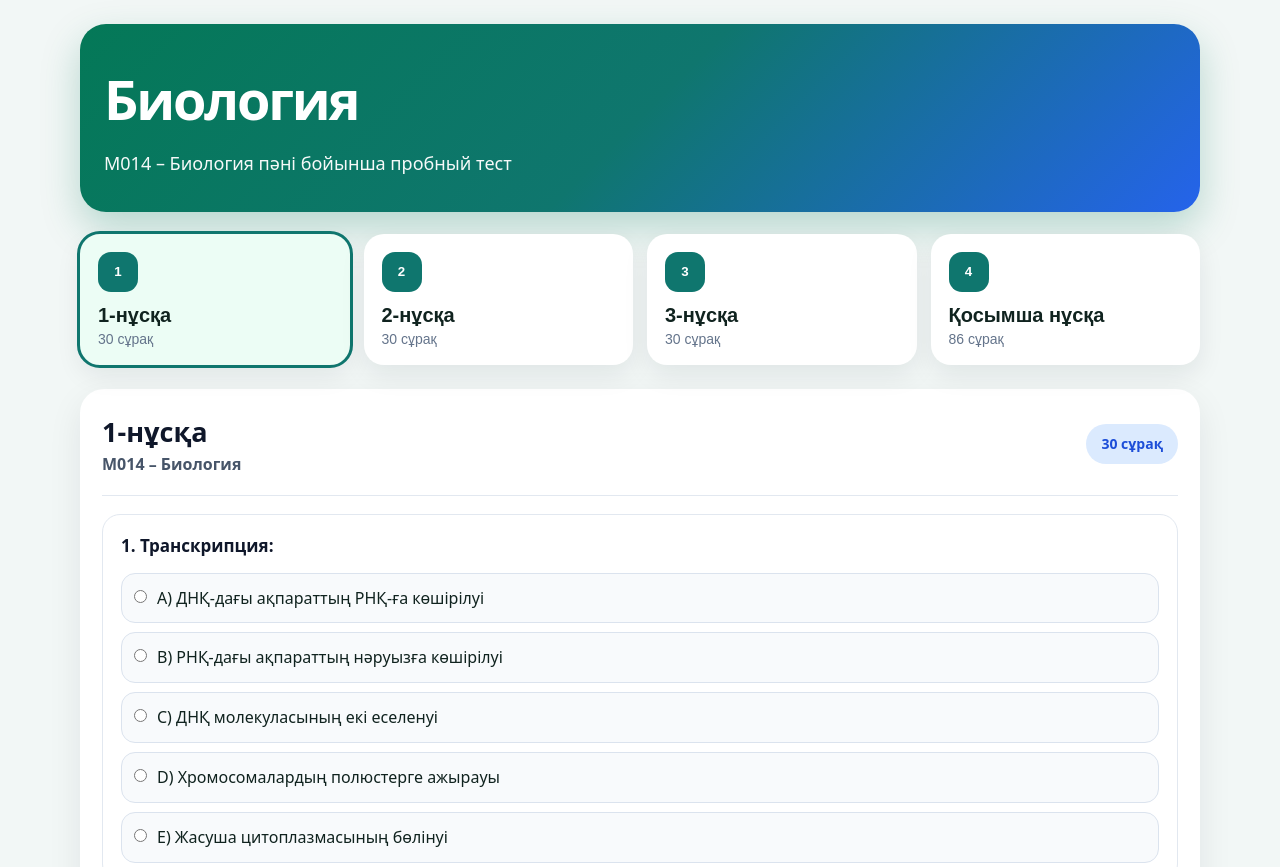
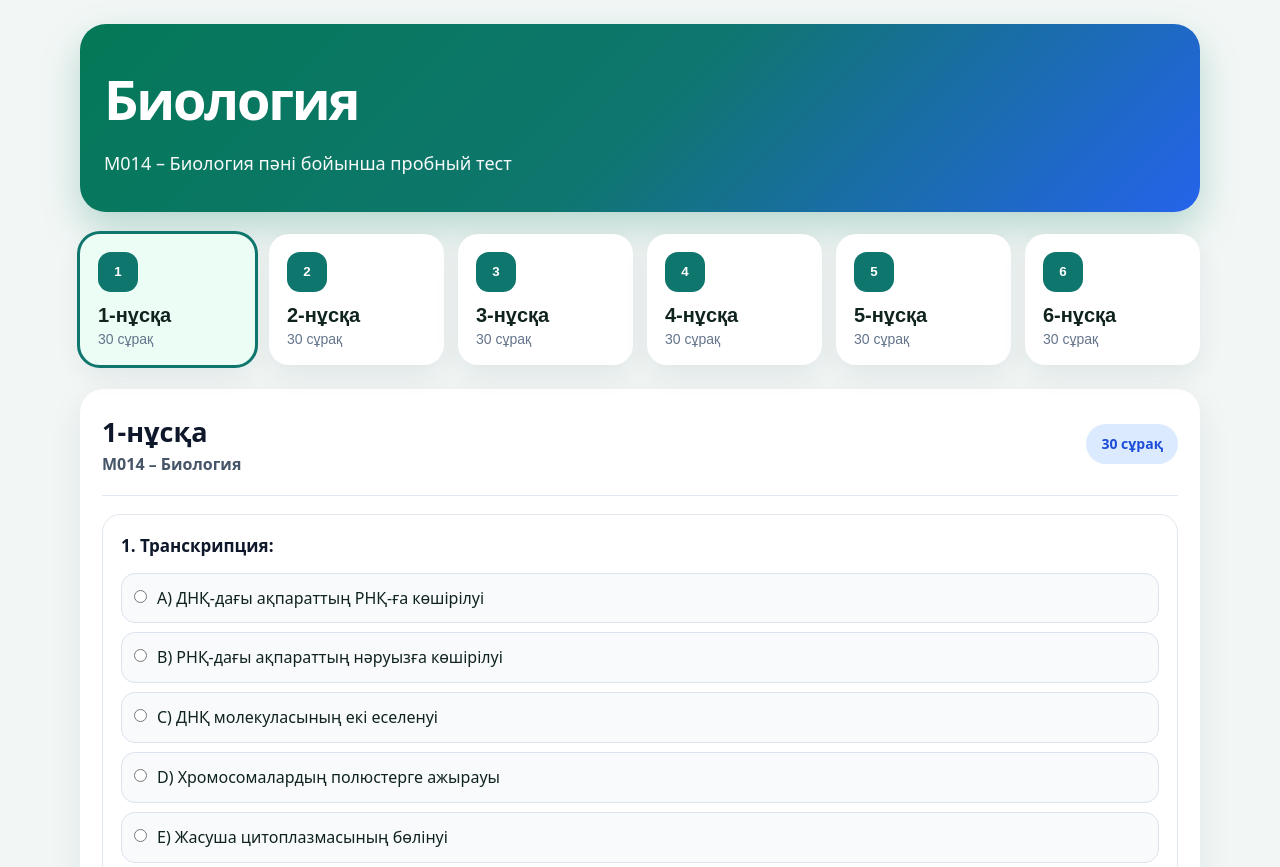
Before and after one commit to naznml/Bl2, a plain HTML site: page index.html in a window 1280 px wide. Shown: the top 867 px of the page. Drawn offline with Linux system fonts and the light colour scheme.

Commit message:
Update index.html

```diff
--- a/index.html
+++ b/index.html
@@ -3,7 +3,7 @@
 <head>
   <meta charset="UTF-8" />
   <meta name="viewport" content="width=device-width, initial-scale=1.0" />
-  <title>Биология | М014</title>
+  <title>Биология М014 | 6 нұсқа</title>
 
   <style>
     * {
@@ -1757,7 +1757,7 @@
     ]
   },
   {
-    "title": "Қосымша нұсқа",
+    "title": "4-нұсқа",
     "code": "М014 – Биология",
     "questions": [
       {
@@ -2230,7 +2230,13 @@
           0
         ],
         "explanation": "Сферосома өсімдік жасушасында қор заттарының, әсіресе майлардың жиналуына қатысады."
-      },
+      }
+    ]
+  },
+  {
+    "title": "5-нұсқа",
+    "code": "М014 – Биология",
+    "questions": [
       {
         "text": "Кроссинговер:",
         "multiple": false,
@@ -2686,7 +2692,13 @@
           2
         ],
         "explanation": "Жасуша теориясы бойынша жасушалар құрылысы мен қызметі жағынан ұқсас болады және бөліну арқылы көбейеді."
-      },
+      }
+    ]
+  },
+  {
+    "title": "6-нұсқа",
+    "code": "М014 – Биология",
+    "questions": [
       {
         "text": "Жасуша теориясының негізгі қағидалары:",
         "multiple": false,
@@ -3083,6 +3095,66 @@
           0
         ],
         "explanation": "Мембрана липидтерінің гидрофильді басы және гидрофобты құйрығы болады."
+      },
+      {
+        "text": "Адамның есту аппаратына зиянды механикалық тербелістер:",
+        "multiple": false,
+        "options": [
+          "Электромагниттік толқындар",
+          "Жарық сәулелері",
+          "Инфрақызыл сәулелер",
+          "Рентген сәулелері",
+          "Ультракүлгін сәулелер"
+        ],
+        "answer": [
+          0
+        ],
+        "explanation": "Файлда бұл сұрақтың дұрыс жауабы электромагниттік толқындар деп берілген."
+      },
+      {
+        "text": "Ауа бұлшықеттерін қолданады:",
+        "multiple": false,
+        "options": [
+          "Биомеханикада, аяқ-қол протезін жасауда, роботехникада",
+          "Фотосинтезді күшейтуде және хлорофилл түзуде",
+          "Қан ұюын тоқтатуда және плазма түзуде",
+          "ДНҚ репликациясында және РНҚ синтезінде",
+          "Асқорыту ферменттерін бейтараптандыруда"
+        ],
+        "answer": [
+          0
+        ],
+        "explanation": "Ауа бұлшықеттері биомеханикада, аяқ-қол протезін жасауда және роботехникада қолданылады."
+      },
+      {
+        "text": "Атмосферада көмірқышқыл газы концентрациясының артуы теңіз суында CO₂ көбеюіне алып келеді. Бұл құбылыс:",
+        "multiple": false,
+        "options": [
+          "Мұхиттың қышқылдануы",
+          "Судың тұщылануы",
+          "Озон қабатының қалпына келуі",
+          "Фотосинтездің толық тоқтауы",
+          "Азот айналымының үзілуі"
+        ],
+        "answer": [
+          0
+        ],
+        "explanation": "CO₂ теңіз суында көбейгенде су қышқылданады, бұл мұхиттың қышқылдануы деп аталады."
+      },
+      {
+        "text": "АаВВ генотипінен алынатын гамета саны:",
+        "multiple": false,
+        "options": [
+          "2",
+          "1",
+          "3",
+          "4",
+          "8"
+        ],
+        "answer": [
+          0
+        ],
+        "explanation": "АаВВ генотипінде бір ген гетерозиготалы, сондықтан гамета түрі 2 болады."
       }
     ]
   }
```
